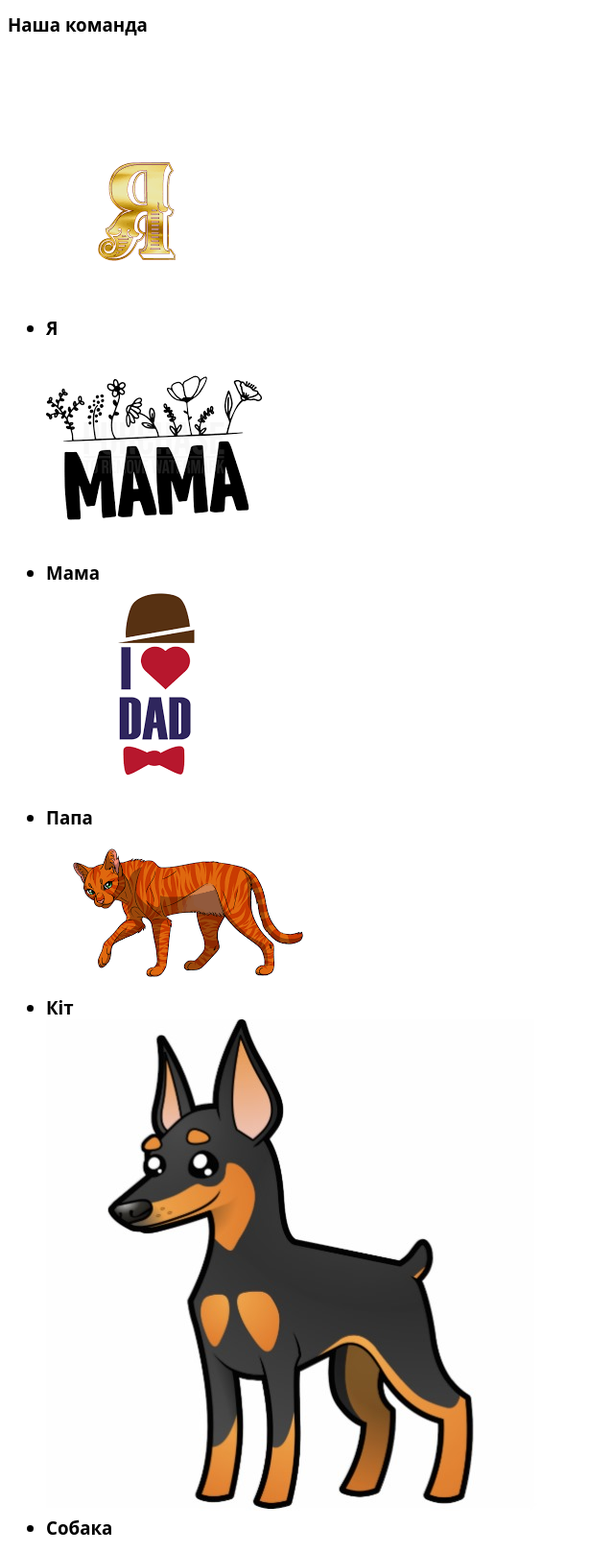
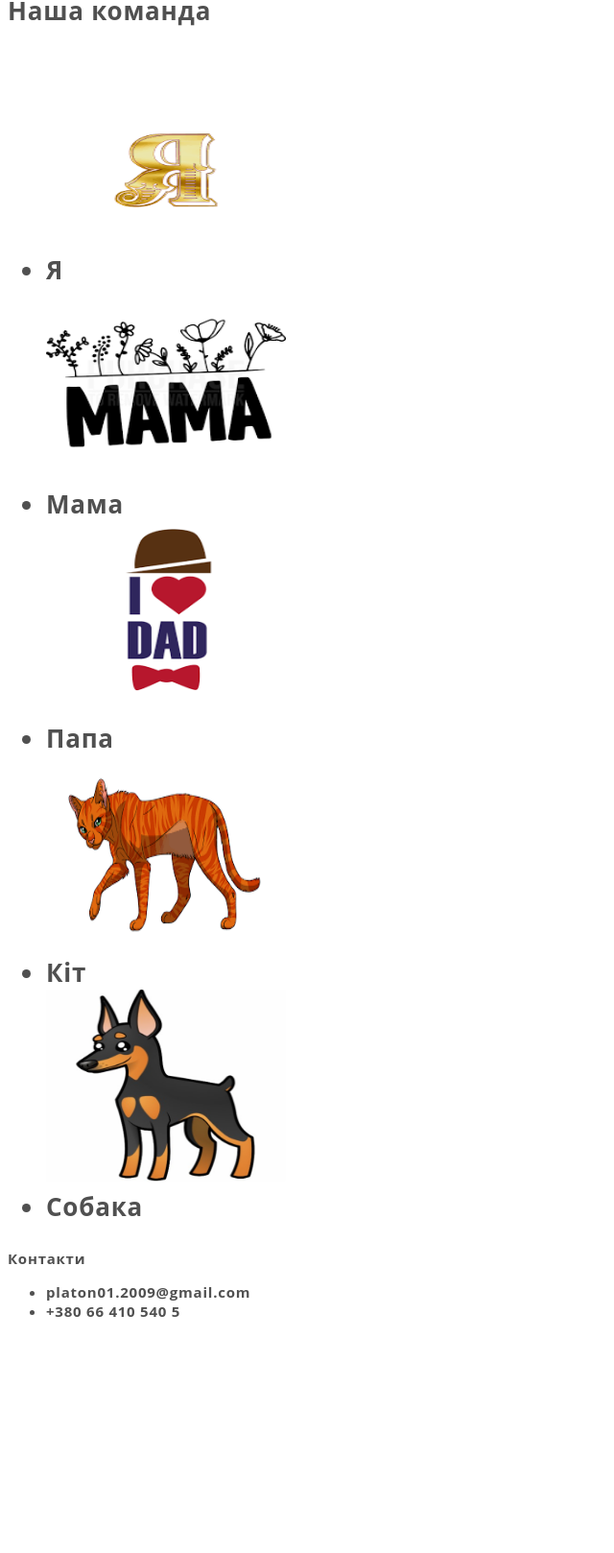
Before and after one commit to Platon290109/homework1, a plain HTML site: page Good.html in a window 1280 px wide. Shown: the part 902-2520 px from the top of the page at 96% size, without its empty margins (0-640 px from the left). After the commit the page ends 2293 px from the top, so only its background shows below. Drawn offline with Linux system fonts and the light colour scheme.

Commit message:
homework

```diff
--- a/Good.html
+++ b/Good.html
@@ -5,39 +5,41 @@
     <meta http-equiv="X-UA-Compatible" content="IE=edge" />
     <meta name="viewport" content="width=device-width, initial-scale=1.0" />
     <title>Document</title>
+    <link rel="stylesheet" href="./styles.css">
   </head>
   <body>
-    <header><h1>
+    <header>
+      <h1 class="kol">
       <a href="" style="font-family: open sans;">Platon team</a>
     </h1>
       <nav>
-        <h2 style="font-family: open sans;">Що ми робимо
+        <h2 style="font-family: open sans;" class="hor">Що ми робимо
         <ul>
-          <img src="/program.jfif" alt="">
+          <img src="/program.jfif" alt="" class="jot">
           <li>Програмуємо</li>
-          <img src="/igra.png" alt="">
+          <img src="/igra.png" alt="" class="jot">
           <li>Граємо у відеоігри</li>
-          <img src="/monopoly.png" alt="">
+          <img src="/monopoly.png" alt="" class="jot">
           <li>Граємо у настільні ігри</li>
         </ul>
         </h2>
       </nav>
 
-      <h3 style="font-family: open sans ;">Наша команда
+      <h3 style="font-family: open sans ;" class="hor">Наша команда
       <ul>
-        <img src="/ya.png" alt="">
+        <img src="/ya.png" alt="" class="jot">
         <li>Я</li>
-        <img src="/mama.png" alt="">
+        <img src="/mama.png" alt="" class="jot">
         <li>Мама</li>
-        <img src="/papa.png" alt="">
+        <img src="/papa.png" alt="" class="jot">
         <li>Папа</li>
-        <img src="/kot.png" alt="">
+        <img src="/kot.png" alt="" class="jot">
         <li>Кіт</li>
-        <img src="/sobaka.png" alt="">
+        <img src="/sobaka.png" alt="" class="jot">
         <li>Собака</li>
       </ul>
       </h3>
-      <h3 style="font-family: open sans;">Контакти
+      <h3 style="font-family: open sans;" class="hoh">Контакти
       <ul>
         <li>platon01.2009@gmail.com</li>
         <li>+380 66 410 540 5</li>
--- /dev/null
+++ b/styles.css
@@ -0,0 +1,26 @@
+.hor{
+    color: #505050;
+font-size: 26px;
+font-family: Raleway;
+font-weight: 700;
+letter-spacing: 0.78px;
+}
+.kol{
+    color: #505050;
+    font-size: 26px;
+    font-family: Raleway;
+    font-weight: 700;
+    letter-spacing: 0.78px;
+}
+.jot{
+    width: 250px;
+height: 200px;
+flex-shrink: 0;
+}
+.hoh{
+    color: #505050;
+    font-size: 15px;
+    font-family: Raleway;
+    font-weight: 700;
+    letter-spacing: 0.78px;
+}
```
Also changed, not shown: index.css (deleted), index.html (line endings or trailing spaces).
